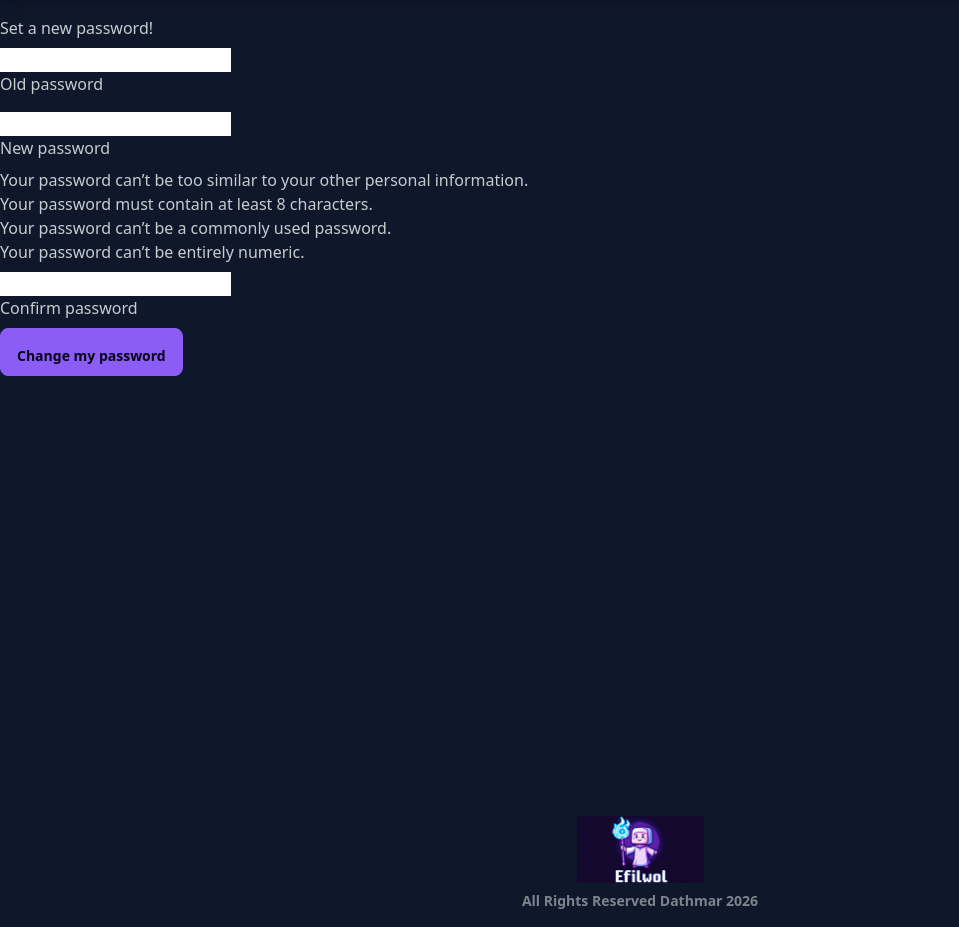
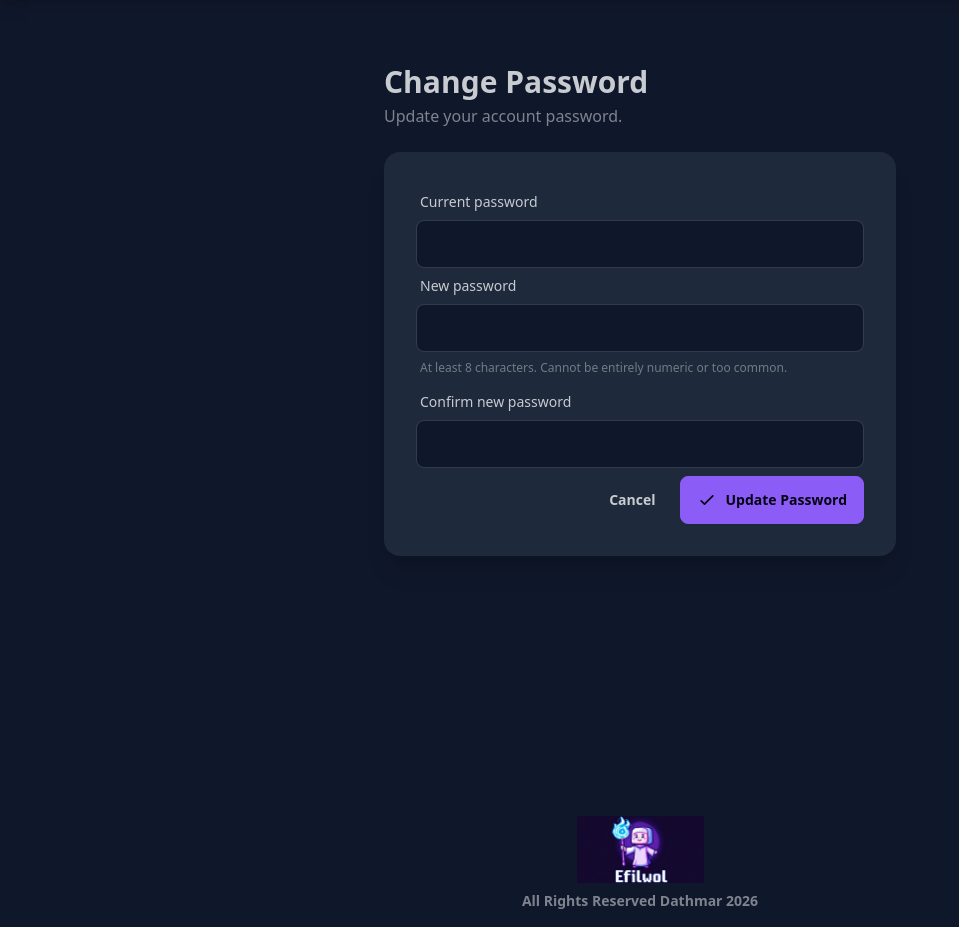
Before and after one commit to Dathmar/Efilwol, a Django app: page /change-password/ in a window 1280 px wide. Shown: the part 80-1007 px from the top of the page, without its empty margins (0-959 px from the left). Run offline with Django 5.2, Linux system fonts and the light colour scheme; the visitor is signed in with stand-in values (Sample User, id 1); style sheets or scripts are compiled from the project's sources; parts of the project's set-up code (start-up, migrations or seed data) failed here and were passed over; some libraries are stand-ins or nearby versions.

Commit message:
feat(users): Add suggestion submission feature with admin interface
- Add Suggestion model with category, title, body, and timestamps
- Create SuggestionForm for user-friendly suggestion submissions
- Add SuggestionAdmin with filtering and search capabilities
- Create suggestion submission template and view
- Add "Submit Suggestion" link to navbar user menu
- Update form styling to use Tailwind/DaisyUI classes
- Simplify password reset form help text for clarity
- Generate database migration for Suggestion model
- Update user admin imports to include new Suggestion model

```diff
--- a/base/templates/base/navbar.html
+++ b/base/templates/base/navbar.html
@@ -47,6 +47,7 @@
                         <span>{{ user.email }}</span>
                     </li>
                     <li><a href="{% url 'users:profile' %}">Profile & Preferences</a></li>
+                    <li><a href="{% url 'users:submit-suggestion' %}">Submit Suggestion</a></li>
                     <li>
                         <form action="{% url 'logout' %}" method="post">
                             {% csrf_token %}
--- a/users/forms.py
+++ b/users/forms.py
@@ -1,12 +1,15 @@
 from django import forms
 from django.contrib.auth.forms import SetPasswordForm, PasswordChangeForm
 
-from .models import User
+from .models import User, UserPreferences, Suggestion
 
 
 class EmailForm(forms.Form):
     email_address = forms.EmailField(
-        widget=forms.TextInput(attrs={'class': 'form-control', 'placeholder': 'Email address'}),
+        widget=forms.TextInput(attrs={
+            'class': 'input input-bordered w-full',
+            'placeholder': 'Email address',
+        }),
         label='Email address',
         required=True,
     )
@@ -14,37 +17,38 @@ class EmailForm(forms.Form):
 
 class PasswordResetForm(SetPasswordForm):
     new_password1 = forms.CharField(
-        widget=forms.PasswordInput(attrs={'class': 'form-control'}),
-        label='Password',
+        widget=forms.PasswordInput(attrs={'class': 'input input-bordered w-full'}),
+        label='New password',
         required=True,
-        help_text='<ul><li>Your password can’t be too similar to your other personal information.</li><li>Your password must contain at least 8 characters.</li><li>Your password can’t be a commonly used password.</li><li>Your password can’t be entirely numeric.</li></ul>',
+        help_text='At least 8 characters. Cannot be entirely numeric or too common.',
     )
     new_password2 = forms.CharField(
-        widget=forms.PasswordInput(attrs={'class': 'form-control'}),
-        label='Confirm password',
+        widget=forms.PasswordInput(attrs={'class': 'input input-bordered w-full'}),
+        label='Confirm new password',
         required=True,
-        help_text='Enter the same password as before, for verification.'
+        help_text='Enter the same password again to confirm.',
     )
 
 
 class NewPasswordChangeForm(PasswordChangeForm):
     old_password = forms.CharField(
-        widget=forms.PasswordInput(attrs={'class': 'form-control'}),
-        label='Old password',
+        widget=forms.PasswordInput(attrs={'class': 'input input-bordered w-full'}),
+        label='Current password',
         required=True,
     )
     new_password1 = forms.CharField(
-        widget=forms.PasswordInput(attrs={'class': 'form-control'}),
+        widget=forms.PasswordInput(attrs={'class': 'input input-bordered w-full'}),
         label='New password',
         required=True,
-        help_text='<ul><li>Your password can’t be too similar to your other personal information.</li><li>Your password must contain at least 8 characters.</li><li>Your password can’t be a commonly used password.</li><li>Your password can’t be entirely numeric.</li></ul>',
+        help_text='At least 8 characters. Cannot be entirely numeric or too common.',
     )
     new_password2 = forms.CharField(
-        widget=forms.PasswordInput(attrs={'class': 'form-control'}),
-        label='Confirm password',
+        widget=forms.PasswordInput(attrs={'class': 'input input-bordered w-full'}),
+        label='Confirm new password',
         required=True,
-        help_text='Enter the same password as before, for verification.'
+        help_text='Enter the same password again to confirm.',
     )
+
 
 class UserCreationForm(forms.ModelForm):
     class Meta:
@@ -54,17 +58,13 @@ class UserCreationForm(forms.ModelForm):
     def clean_email(self):
         email = self.cleaned_data['email']
         if User.objects.filter(email=email).exists():
-            raise forms.ValidationError("Email already exists")
+            raise forms.ValidationError('Email already exists')
         return email
 
     def create_user(self, commit=True):
         email = self.cleaned_data.get('email', None)
-
         user = User.objects.create_user(email=email)
         return user
-
-
-from .models import UserPreferences
 
 
 class UserPreferencesForm(forms.ModelForm):
@@ -74,3 +74,21 @@ class UserPreferencesForm(forms.ModelForm):
         widgets = {
             'confirm_cast_cancel': forms.CheckboxInput(),
         }
+
+
+class SuggestionForm(forms.ModelForm):
+    class Meta:
+        model = Suggestion
+        fields = ('category', 'title', 'body')
+        widgets = {
+            'category': forms.Select(attrs={'class': 'select select-bordered w-full'}),
+            'title': forms.TextInput(attrs={
+                'class': 'input input-bordered w-full',
+                'placeholder': 'Short summary of your suggestion',
+            }),
+            'body': forms.Textarea(attrs={
+                'class': 'textarea textarea-bordered w-full',
+                'rows': 5,
+                'placeholder': 'Describe your suggestion in detail...',
+            }),
+        }
--- a/users/templates/users/password_management/password_change_form.html
+++ b/users/templates/users/password_management/password_change_form.html
@@ -2,35 +2,76 @@
 {% block page_title %}Change Password{% endblock %}
 
 {% block content %}
-    <div class="container py-4">
-        <div class="row">
-            <h1>Set a new password!</h1>
+<div class="min-h-screen flex items-start justify-center pt-16 px-4">
+    <div class="w-full max-w-lg space-y-6">
+
+        <div>
+            <h1 class="text-3xl font-bold">Change Password</h1>
+            <p class="text-base-content/60 mt-1">Update your account password.</p>
         </div>
-        <form method="POST">
-            {% csrf_token %}
-            <div class="row">
-                <div class="col-12 col-md-6 offset-md-3 pt-2">
-                    <div class="form-floating">
+
+        <div class="card bg-base-200 shadow-xl">
+            <div class="card-body space-y-4">
+
+                <form method="post" novalidate>
+                    {% csrf_token %}
+
+                    <!-- Current password -->
+                    <div class="form-control">
+                        <label class="label" for="{{ form.old_password.id_for_label }}">
+                            <span class="label-text font-medium">{{ form.old_password.label }}</span>
+                        </label>
                         {{ form.old_password }}
-                        <label for="{{ form.old_password.id_for_label }}">{{ form.old_password.label }}</label>
+                        {% if form.old_password.errors %}
+                            <label class="label">
+                                <span class="label-text-alt text-error">{{ form.old_password.errors|join:", " }}</span>
+                            </label>
+                        {% endif %}
                     </div>
-                </div>
-                <div class="col-12 col-md-6 offset-md-3 pt-2">
-                    {{ form.old_password.help_text|safe }}
-                </div>
-                {% if form.old_password.errors %}
-                    <div class="col-12 col-md-6 offset-md-3 pt-2 text-danger">
-                        {{ form.old_password.errors }}
+
+                    <!-- New password -->
+                    <div class="form-control">
+                        <label class="label" for="{{ form.new_password1.id_for_label }}">
+                            <span class="label-text font-medium">{{ form.new_password1.label }}</span>
+                        </label>
+                        {{ form.new_password1 }}
+                        <label class="label">
+                            <span class="label-text-alt text-base-content/50">{{ form.new_password1.help_text }}</span>
+                        </label>
+                        {% if form.new_password1.errors %}
+                            <label class="label">
+                                <span class="label-text-alt text-error">{{ form.new_password1.errors|join:", " }}</span>
+                            </label>
+                        {% endif %}
                     </div>
-                {% endif %}
+
+                    <!-- Confirm new password -->
+                    <div class="form-control">
+                        <label class="label" for="{{ form.new_password2.id_for_label }}">
+                            <span class="label-text font-medium">{{ form.new_password2.label }}</span>
+                        </label>
+                        {{ form.new_password2 }}
+                        {% if form.new_password2.errors %}
+                            <label class="label">
+                                <span class="label-text-alt text-error">{{ form.new_password2.errors|join:", " }}</span>
+                            </label>
+                        {% endif %}
+                    </div>
+
+                    <div class="card-actions justify-end pt-2">
+                        <a href="{% url 'users:profile' %}" class="btn btn-ghost">Cancel</a>
+                        <button type="submit" class="btn btn-primary gap-2">
+                            <svg xmlns="http://www.w3.org/2000/svg" class="h-5 w-5" fill="none" viewBox="0 0 24 24" stroke="currentColor">
+                                <path stroke-linecap="round" stroke-linejoin="round" stroke-width="2" d="M5 13l4 4L19 7" />
+                            </svg>
+                            Update Password
+                        </button>
+                    </div>
+                </form>
+
             </div>
-            <div class="row">
-                {% include 'users/password_management/password_reset_part.html' %}
-            </div>
-            <div class="col-12 col-md-6 offset-md-3 pt-2">
-                <input type="submit" class="btn btn-primary pt-2" value="Change my password">
-            </div>
+        </div>
 
-        </form>
     </div>
+</div>
 {% endblock %}
--- a/users/templates/users/password_management/password_reset_part.html
+++ b/users/templates/users/password_management/password_reset_part.html
@@ -1,25 +1,28 @@
-<div class="col-12 col-md-6 offset-md-3 pt-2">
-    <div class="form-floating">
-        {{ form.new_password1 }}
-        <label for="{{ form.new_password1.id_for_label }}">{{ form.new_password1.label }}</label>
-    </div>
+<!-- New password -->
+<div class="form-control">
+    <label class="label" for="{{ form.new_password1.id_for_label }}">
+        <span class="label-text font-medium">{{ form.new_password1.label }}</span>
+    </label>
+    {{ form.new_password1 }}
+    <label class="label">
+        <span class="label-text-alt text-base-content/50">{{ form.new_password1.help_text }}</span>
+    </label>
+    {% if form.new_password1.errors %}
+        <label class="label">
+            <span class="label-text-alt text-error">{{ form.new_password1.errors|join:", " }}</span>
+        </label>
+    {% endif %}
 </div>
-<div class="col-12 col-md-6 offset-md-3 pt-2">
-    {{ form.new_password1.help_text|safe }}
+
+<!-- Confirm password -->
+<div class="form-control">
+    <label class="label" for="{{ form.new_password2.id_for_label }}">
+        <span class="label-text font-medium">{{ form.new_password2.label }}</span>
+    </label>
+    {{ form.new_password2 }}
+    {% if form.new_password2.errors %}
+        <label class="label">
+            <span class="label-text-alt text-error">{{ form.new_password2.errors|join:", " }}</span>
+        </label>
+    {% endif %}
 </div>
-{% if form.new_password1.errors %}
-    <div class="col-12 col-md-6 offset-md-3 pt-2 text-danger">
-        {{ form.new_password1.errors }}
-    </div>
-{% endif %}
-<div class="col-12 col-md-6 offset-md-3 pt-2">
-    <div class="form-floating">
-        {{ form.new_password2 }}
-        <label for="{{ form.new_password2.id_for_label }}">{{ form.new_password2.label }}</label>
-    </div>
-</div>
-{% if form.new_password2.errors %}
-    <div class="col-12 col-md-6 offset-md-3 pt-2 text-danger">
-        {{ form.new_password2.errors }}
-    </div>
-{% endif %}
--- a/users/templates/users/profile.html
+++ b/users/templates/users/profile.html
@@ -65,6 +65,9 @@
                     <a href="{% url 'users:change-password' %}" class="btn btn-ghost btn-sm">
                         Change Password
                     </a>
+                    <a href="{% url 'users:submit-suggestion' %}" class="btn btn-ghost btn-sm">
+                        Submit Suggestion
+                    </a>
                 </div>
             </div>
         </div>
--- a/users/urls.py
+++ b/users/urls.py
@@ -13,6 +13,7 @@ urlpatterns = [
     path('signup/complete', views.signup_complete, name='signup-complete'),
     path('give-me-script/', views.give_me_script, name='give-me-script'),
     path('profile/', views.profile, name='profile'),
+    path('suggestions/', views.submit_suggestion, name='submit-suggestion'),
     #path('user/create/', views.create_user, name='create-user'),
     #path('user/edit/<int:pk>/', views.edit_user, name='edit-user'),
 ]
--- a/users/views.py
+++ b/users/views.py
@@ -2,7 +2,7 @@ from django.shortcuts import render, redirect, reverse
 from django.contrib.auth.decorators import login_required
 from django.contrib import messages
 
-from .forms import EmailForm, PasswordResetForm, NewPasswordChangeForm, UserCreationForm, UserPreferencesForm
+from .forms import EmailForm, PasswordResetForm, NewPasswordChangeForm, UserCreationForm, UserPreferencesForm, SuggestionForm
 from .models import User
 
 import logging
@@ -119,3 +119,19 @@ def profile(request):
         form = UserPreferencesForm(instance=prefs)
 
     return render(request, 'users/profile.html', {'form': form, 'prefs': prefs})
+
+
+@login_required
+def submit_suggestion(request):
+    if request.method == 'POST':
+        form = SuggestionForm(request.POST)
+        if form.is_valid():
+            suggestion = form.save(commit=False)
+            suggestion.user = request.user
+            suggestion.save()
+            messages.success(request, 'Thanks for your suggestion!')
+            return redirect('users:submit-suggestion')
+    else:
+        form = SuggestionForm()
+
+    return render(request, 'users/suggestion.html', {'form': form})
```
Also changed, not shown: users/admin.py (+10 -1 lines), users/models.py (+21 -0 lines), users/templates/users/password_management/password_reset_confirm.html (+79 -15 lines), users/templates/users/suggestion.html (added, +87 -0 lines), users/migrations/0010_suggestion_model.py (added).
